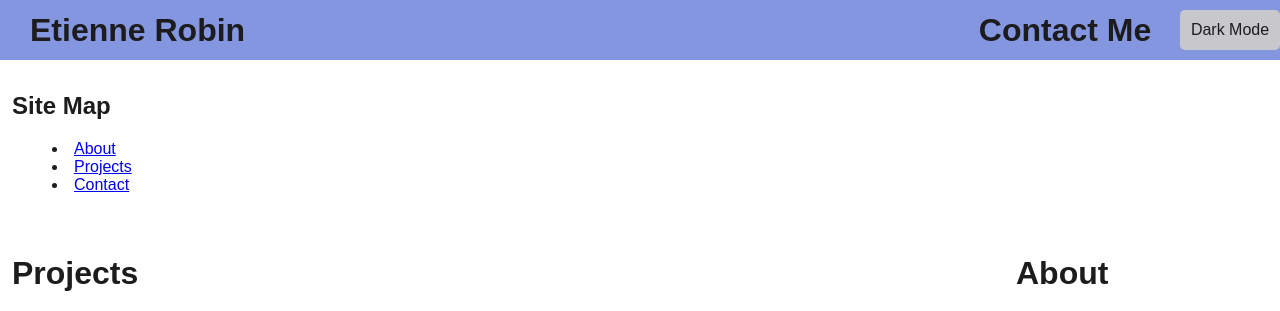
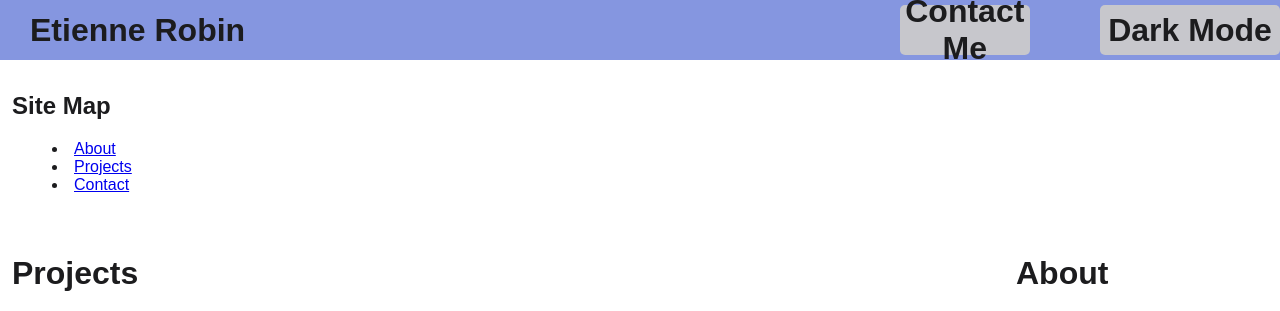
Before and after one commit to Etienne0601/cse134-hw5, a plain HTML site: page index.html in a window 1280 px wide. Shown: the top 311 px of the page. Drawn offline with Linux system fonts and the light colour scheme.

Commit message:
contact me now looks like a button

```diff
--- a/index.html
+++ b/index.html
@@ -28,10 +28,10 @@
             <label for="theme-switch">
                 <input type="checkbox" id="theme-switch">
                 <div id="theme-switch-label-dark">
-                    <p>Dark Mode</p>
+                    <h1>Dark Mode</h1>
                 </div>
                 <div id="theme-switch-label-light">
-                    <p>Light Mode</p>
+                    <h1>Light Mode</h1>
                 </div>
             </label>
         </header>
--- a/styles.css
+++ b/styles.css
@@ -34,8 +34,8 @@ main, nav {
 
 /* Styling the checkbox input */
 #theme-switch-label-dark, #theme-switch-label-light {
-    width: 100px;
-    height: 40px;
+    width: 180px;
+    height: 50px;
     margin: 0;
     display: flex;
     justify-content: center;
@@ -98,17 +98,23 @@ header {
 }
 
 #contact-me {
-    width: 300px;
-    height: 60px;
-    margin: 0;
+    color: var(--text-color);
+    text-decoration: none;
+    width: 180px;
+    height: 50px;
+    margin-right: 70px;
     display: flex;
     justify-content: center;
     align-items: center;
     text-align: center;
-    color: var(--text-color);
-    text-decoration: none;
+    background-color: var(--accent-color);
+    cursor: pointer;
+    user-select: none;
+    border-radius: 5px;
+
 }
 
 #contact-me:hover {
     color: var(--theme-switch-label-color-hover);
+    background-color: var(--nav-color-hover);
 }
```
